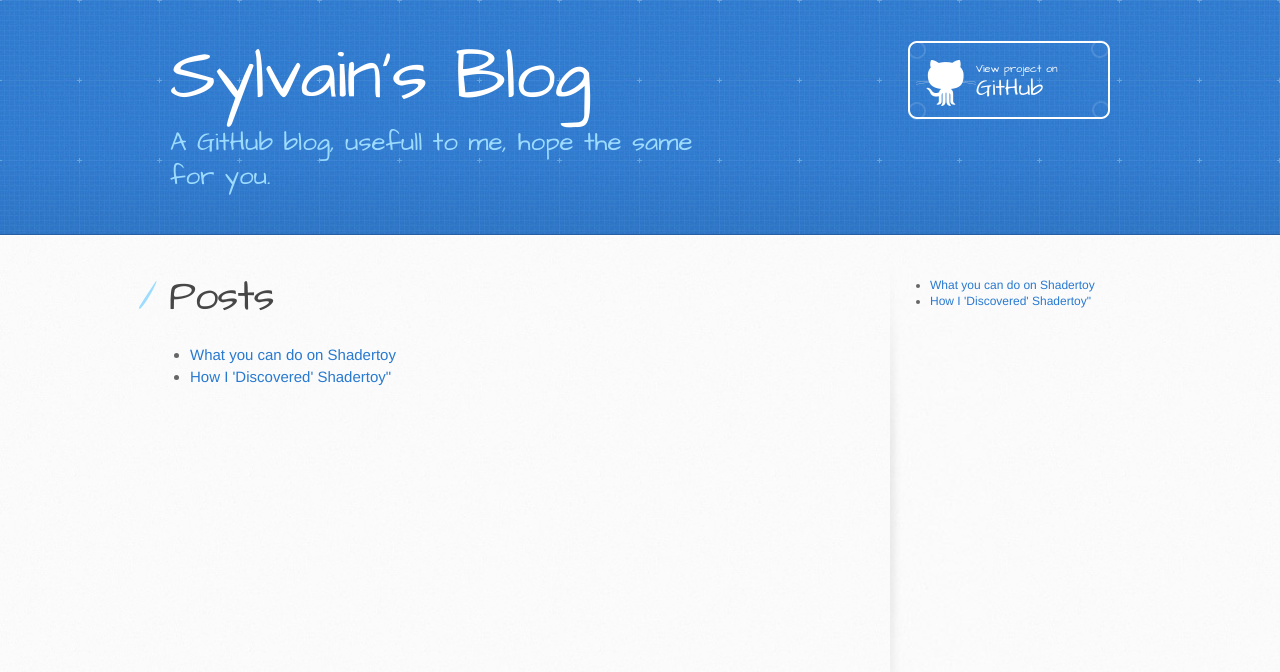
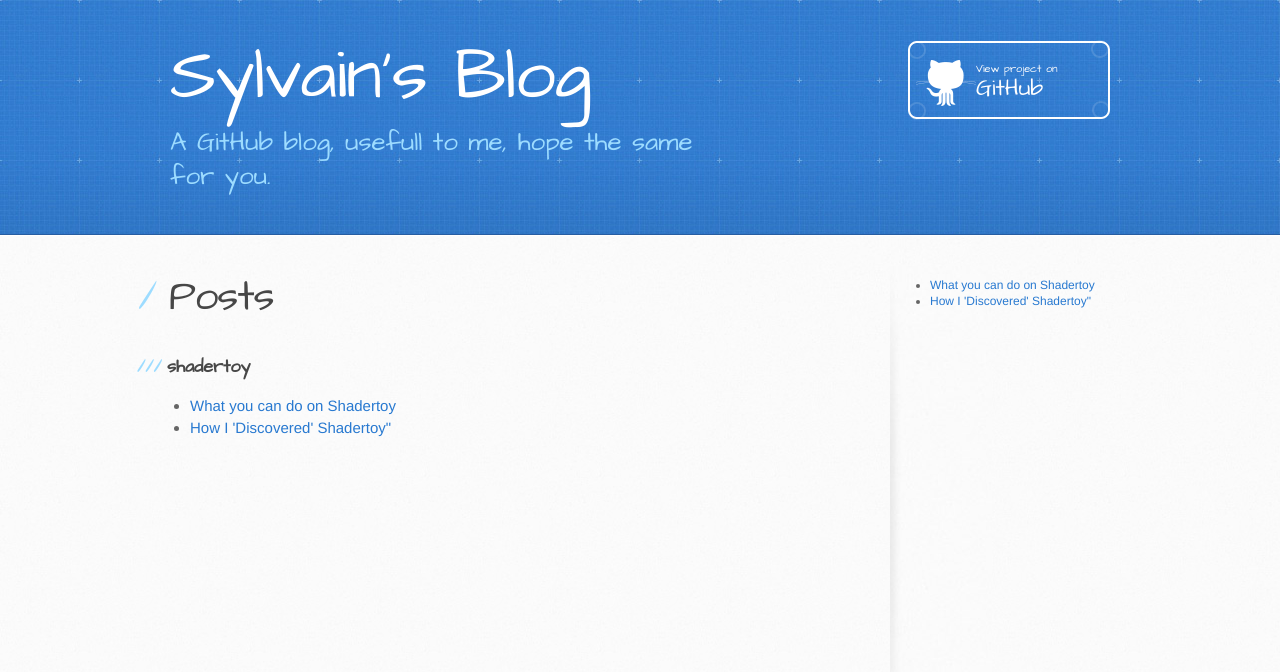
Before and after one commit to pages-themes/architect, a Jekyll site: the page built from index.md, in a window 1280 px wide. Shown: the top 672 px of the page. Built offline with Jekyll 4.4.1, drawn with Linux system fonts in a browser that asks for light colours; our own code applies the rules of GitHub Pages for plain Markdown files.

Commit message:
Update index.md

```diff
--- a/index.md
+++ b/index.md
@@ -4,10 +4,11 @@ layout: default
 
 # Posts
 
-<ul>
-  {% for post in site.posts %}
-    <li>
-      <a href="{{ post.url }}">{{ post.title }}</a>
-    </li>
-  {% endfor %}
-</ul>
+{% for tag in site.tags %}
+  <h3>{{ tag[0] }}</h3>
+  <ul>
+    {% for post in tag[1] %}
+      <li><a href="{{ post.url }}">{{ post.title }}</a></li>
+    {% endfor %}
+  </ul>
+{% endfor %}
```
